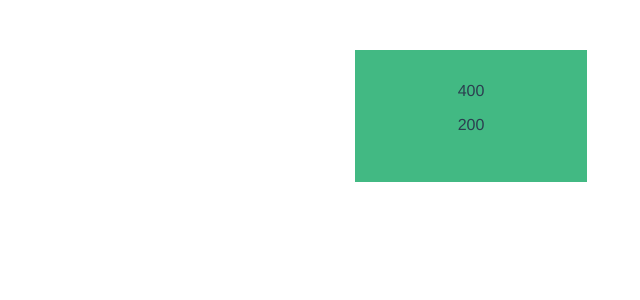
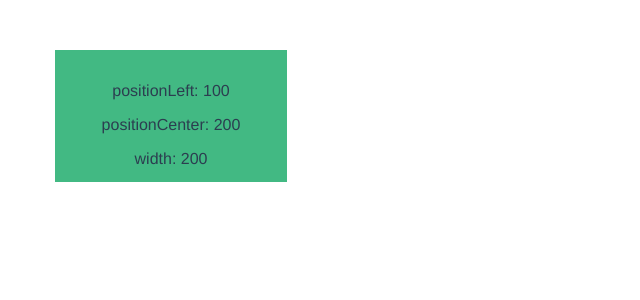
Before and after one commit to vbackeberg/lookattime, a Vue app: page / in a window 1280 px wide. Shown: the top 300 px of the page, without its empty margins (45-685 px from the left). Built offline with nearby package versions, Linux system fonts and the light colour scheme.

Commit message:
zoom into window center. zoom factor alters distance. distance is distance between inital position and center

```diff
--- a/src/components/Box.vue
+++ b/src/components/Box.vue
@@ -3,8 +3,9 @@
     class="box"
     v-bind:style="{ left: positionLeft + 'px', width: width + 'px' }"
   >
-    <p>{{ positionLeft }}</p>
-    <p>{{ width }}</p>
+    <p>positionLeft: {{ positionLeft }}</p>
+    <p>positionCenter: {{ positionCenter }}</p>
+    <p>width: {{ width }}</p>
   </div>
 </template>
 
@@ -43,19 +44,20 @@ export default Vue.extend({
       // - zoom is always from and to center
 
       const zoomFactor = store.state.zoomFactor;
-      const screenCenter = window.innerWidth / 2;
+      const windowCenter = window.innerWidth / 2;
 
-      const distance = (this.positionCenter - screenCenter) * zoomFactor;
+      const distance =
+        (Number(this.initialPosition) - windowCenter) * zoomFactor;
 
       const oldPosition = this.positionCenter;
 
-      this.positionCenter = screenCenter + distance;
+      this.positionCenter = windowCenter + distance;
 
       console.log(
         "zoom factor " +
           zoomFactor +
           "screen center " +
-          screenCenter +
+          windowCenter +
           " old pos: " +
           oldPosition +
           " new Pos: " +
--- a/src/views/Home.vue
+++ b/src/views/Home.vue
@@ -1,7 +1,7 @@
 <template>
   <div class="home" @mousewheel="onScroll">
     <div>
-      <Box initialPosition="500" width="200"></Box>
+      <Box initialPosition="200" width="200"></Box>
     </div>
   </div>
 </template>
@@ -33,7 +33,7 @@ export default Vue.extend({
     },
 
     zoomOut(e: WheelEvent) {
-      const zoomFactor = store.state.zoomFactor - 0.01;
+      const zoomFactor = store.state.zoomFactor - 0.1;
 
       if (zoomFactor > 0) {
         store.commit("setMousePosition", e.clientX);
@@ -44,9 +44,9 @@ export default Vue.extend({
     },
 
     zoomIn(e: WheelEvent) {
-      const zoomFactor = store.state.zoomFactor + 0.01;
+      const zoomFactor = store.state.zoomFactor + 0.1;
 
-      if (zoomFactor < 1.5) {
+      if (zoomFactor < 3) {
         store.commit("setMousePosition", e.clientX);
         store.commit("setZoomFactor", zoomFactor);
       } else {
```
